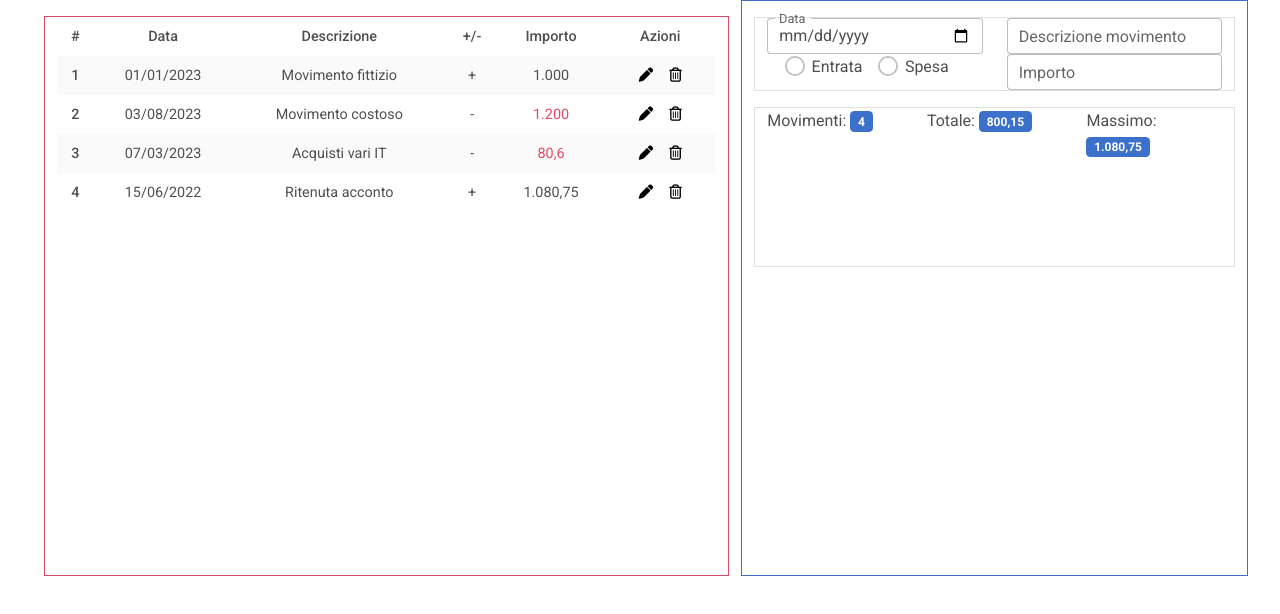
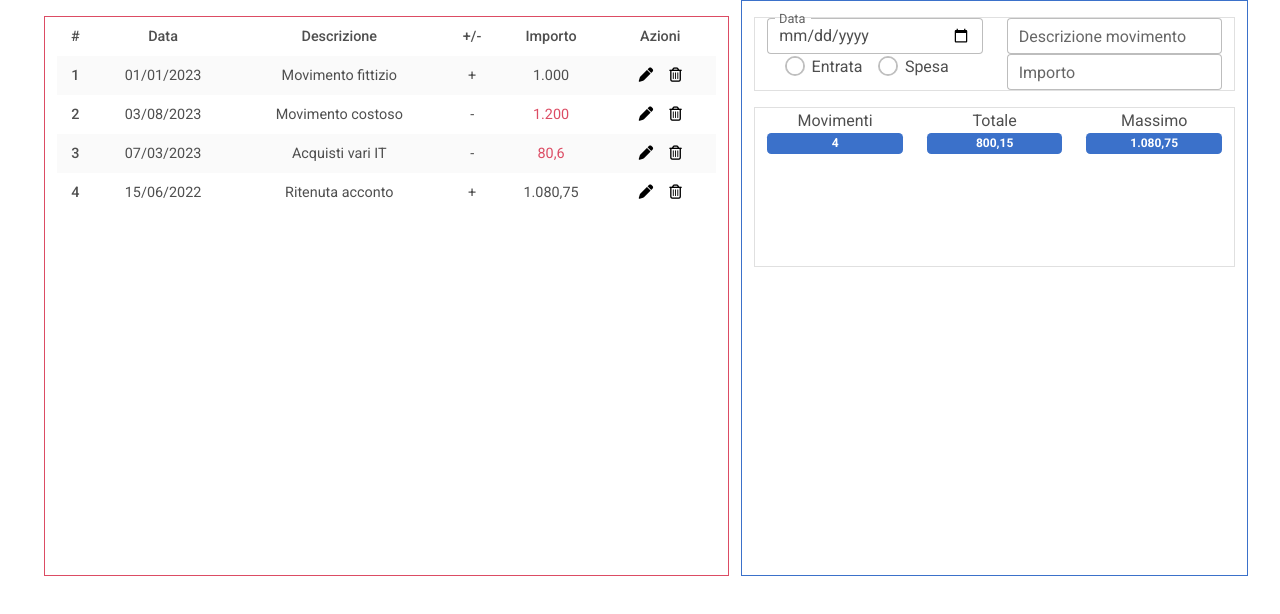
Before and after one commit to burn61/bilancio, a React (Vite) app: page / in a window 1280 px wide. Shown: the top 614 px of the page. Built offline with nearby package versions, Linux system fonts and the light colour scheme.

Commit message:
migliorati form e summary

```diff
--- a/src/components/Form.jsx
+++ b/src/components/Form.jsx
@@ -9,11 +9,12 @@ function Form() {
   }
 
   function matchPattern(input) {
-    return /^\d*\,?\d*$/.test(input)
+    //return /^\d*\,?\d*$/.test(input)
+    return /^\d*\,?\d?\d?$/.test(input)
   }
 
   const handleAmount = (e) => {
-    let x = filterNum(e.target.value);
+    const x = filterNum(e.target.value);
     if (!matchPattern(x)) {
       e.target.value = e.target.value.slice(0, -1);
       return //e.target.value
--- a/src/components/Summary.jsx
+++ b/src/components/Summary.jsx
@@ -5,10 +5,11 @@ function Summary(props) {
   return (
     <>
     <MDBRow>
-      <MDBCol className='md-4'>Movimenti: <MDBBadge>{length}</MDBBadge></MDBCol>
-      <MDBCol className='md-4'>Totale: <MDBBadge>{(+somma).toLocaleString('it-IT')}</MDBBadge></MDBCol>
-      <MDBCol className='md-4'>Massimo: <MDBBadge>{(+max).toLocaleString('it-IT')}</MDBBadge></MDBCol>
+      <MDBCol className='md-4 text-center d-flex flex-column'>Movimenti<MDBBadge>{length}</MDBBadge></MDBCol>
+      <MDBCol className='md-4 text-center d-flex flex-column'>Totale<MDBBadge>{(+somma).toLocaleString('it-IT')}</MDBBadge></MDBCol>
+      <MDBCol className='md-4 text-center d-flex flex-column'>Massimo<MDBBadge>{(+max).toLocaleString('it-IT')}</MDBBadge></MDBCol>
     </MDBRow>
+
     </>
   );
 }
```
